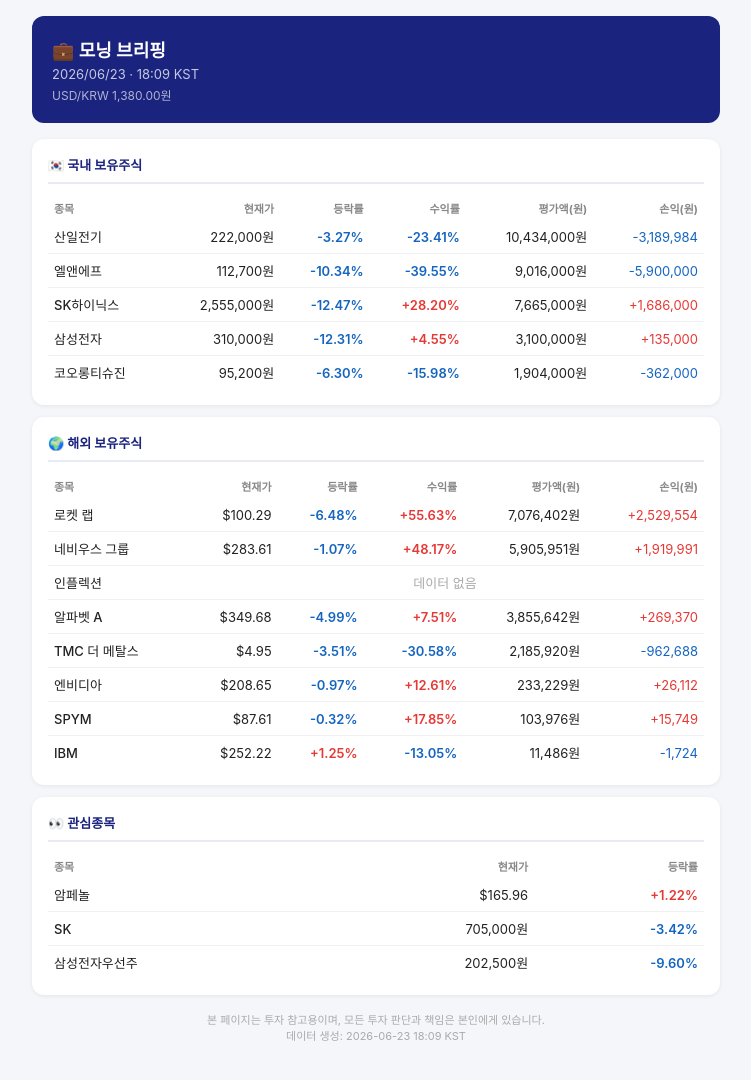
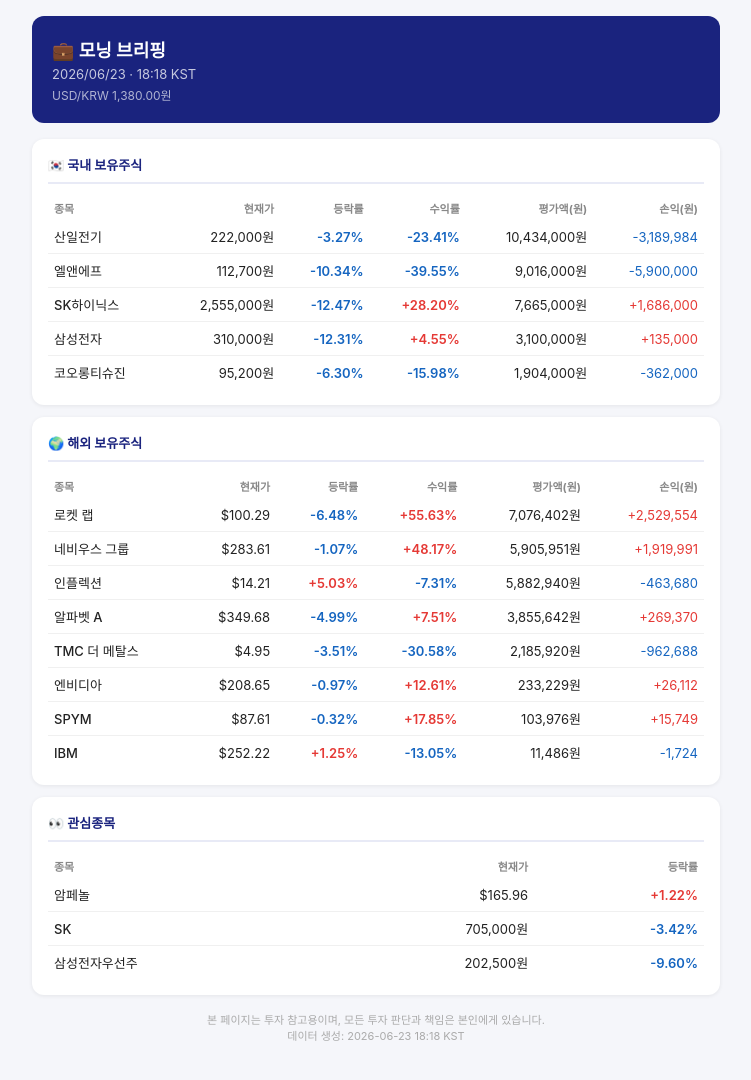
Before and after one commit to didisial16-netizen/springlet, a plain HTML site: page 20260623.html in a window 1280 px wide. Shown: the whole page, without its empty margins (264-1015 px from the left). Drawn offline with Linux system fonts and the light colour scheme.

Commit message:
deploy: bc614f9bd92972756e81ffc3f29811c58968d6a8

```diff
--- a/20260623.html
+++ b/20260623.html
@@ -31,7 +31,7 @@
 </head>
 <body>
 <div class='wrap'>
-<div class='header'><h1>💼 모닝 브리핑</h1><div class='date'>2026/06/23 · 18:09 KST</div><div class='fx'>USD/KRW 1,380.00원</div></div>
+<div class='header'><h1>💼 모닝 브리핑</h1><div class='date'>2026/06/23 · 18:18 KST</div><div class='fx'>USD/KRW 1,380.00원</div></div>
 <div class='card'><h2>🇰🇷 국내 보유주식</h2><table><tr><th>종목</th><th>현재가</th><th>등락률</th><th>수익률</th><th>평가액(원)</th><th>손익(원)</th></tr><tr><td>산일전기</td><td style='text-align:right'>222,000원</td><td style='text-align:right;color:#1565c0;font-weight:600'>-3.27%</td><td style='text-align:right;color:#1565c0;font-weight:600'>-23.41%</td><td style='text-align:right'>10,434,000원</td><td style='text-align:right;color:#1565c0'>-3,189,984</td></tr>
 <tr><td>엘앤에프</td><td style='text-align:right'>112,700원</td><td style='text-align:right;color:#1565c0;font-weight:600'>-10.34%</td><td style='text-align:right;color:#1565c0;font-weight:600'>-39.55%</td><td style='text-align:right'>9,016,000원</td><td style='text-align:right;color:#1565c0'>-5,900,000</td></tr>
 <tr><td>SK하이닉스</td><td style='text-align:right'>2,555,000원</td><td style='text-align:right;color:#1565c0;font-weight:600'>-12.47%</td><td style='text-align:right;color:#e53935;font-weight:600'>+28.20%</td><td style='text-align:right'>7,665,000원</td><td style='text-align:right;color:#e53935'>+1,686,000</td></tr>
@@ -40,7 +40,7 @@
 </table></div>
 <div class='card'><h2>🌍 해외 보유주식</h2><table><tr><th>종목</th><th>현재가</th><th>등락률</th><th>수익률</th><th>평가액(원)</th><th>손익(원)</th></tr><tr><td>로켓 랩</td><td style='text-align:right'>$100.29</td><td style='text-align:right;color:#1565c0;font-weight:600'>-6.48%</td><td style='text-align:right;color:#e53935;font-weight:600'>+55.63%</td><td style='text-align:right'>7,076,402원</td><td style='text-align:right;color:#e53935'>+2,529,554</td></tr>
 <tr><td>네비우스 그룹</td><td style='text-align:right'>$283.61</td><td style='text-align:right;color:#1565c0;font-weight:600'>-1.07%</td><td style='text-align:right;color:#e53935;font-weight:600'>+48.17%</td><td style='text-align:right'>5,905,951원</td><td style='text-align:right;color:#e53935'>+1,919,991</td></tr>
-<tr><td>인플렉션</td><td colspan='5' style='color:#aaa;text-align:center'>데이터 없음</td></tr>
+<tr><td>인플렉션</td><td style='text-align:right'>$14.21</td><td style='text-align:right;color:#e53935;font-weight:600'>+5.03%</td><td style='text-align:right;color:#1565c0;font-weight:600'>-7.31%</td><td style='text-align:right'>5,882,940원</td><td style='text-align:right;color:#1565c0'>-463,680</td></tr>
 <tr><td>알파벳 A</td><td style='text-align:right'>$349.68</td><td style='text-align:right;color:#1565c0;font-weight:600'>-4.99%</td><td style='text-align:right;color:#e53935;font-weight:600'>+7.51%</td><td style='text-align:right'>3,855,642원</td><td style='text-align:right;color:#e53935'>+269,370</td></tr>
 <tr><td>TMC 더 메탈스</td><td style='text-align:right'>$4.95</td><td style='text-align:right;color:#1565c0;font-weight:600'>-3.51%</td><td style='text-align:right;color:#1565c0;font-weight:600'>-30.58%</td><td style='text-align:right'>2,185,920원</td><td style='text-align:right;color:#1565c0'>-962,688</td></tr>
 <tr><td>엔비디아</td><td style='text-align:right'>$208.65</td><td style='text-align:right;color:#1565c0;font-weight:600'>-0.97%</td><td style='text-align:right;color:#e53935;font-weight:600'>+12.61%</td><td style='text-align:right'>233,229원</td><td style='text-align:right;color:#e53935'>+26,112</td></tr>
@@ -51,7 +51,7 @@
 <tr><td>SK</td><td style='text-align:right'>705,000원</td><td style='text-align:right;color:#1565c0;font-weight:600'>-3.42%</td></tr>
 <tr><td>삼성전자우선주</td><td style='text-align:right'>202,500원</td><td style='text-align:right;color:#1565c0;font-weight:600'>-9.60%</td></tr>
 </table></div>
-<div class='footer'>본 페이지는 투자 참고용이며, 모든 투자 판단과 책임은 본인에게 있습니다.<br>데이터 생성: 2026-06-23 18:09 KST</div>
+<div class='footer'>본 페이지는 투자 참고용이며, 모든 투자 판단과 책임은 본인에게 있습니다.<br>데이터 생성: 2026-06-23 18:18 KST</div>
 </div>
 </body>
 </html>
```
Also changed, not shown: index.html (+3 -3 lines).
